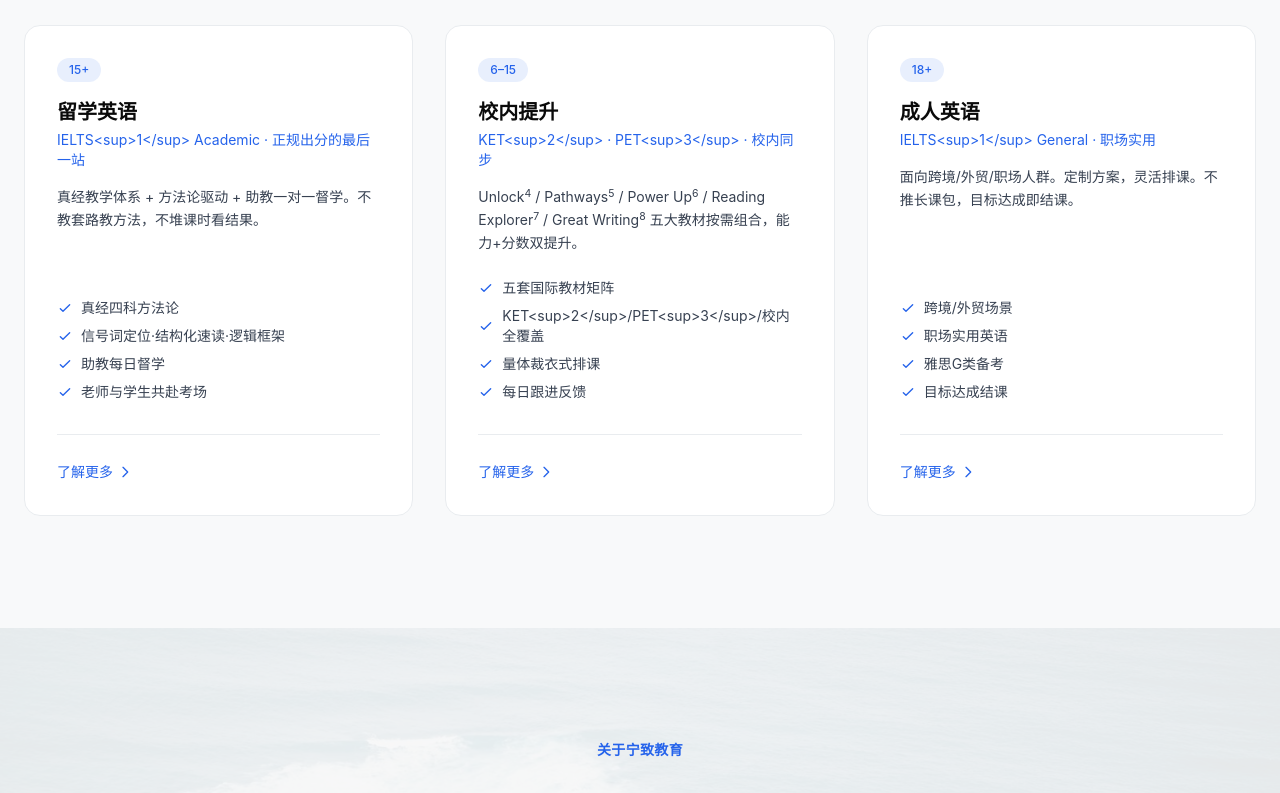
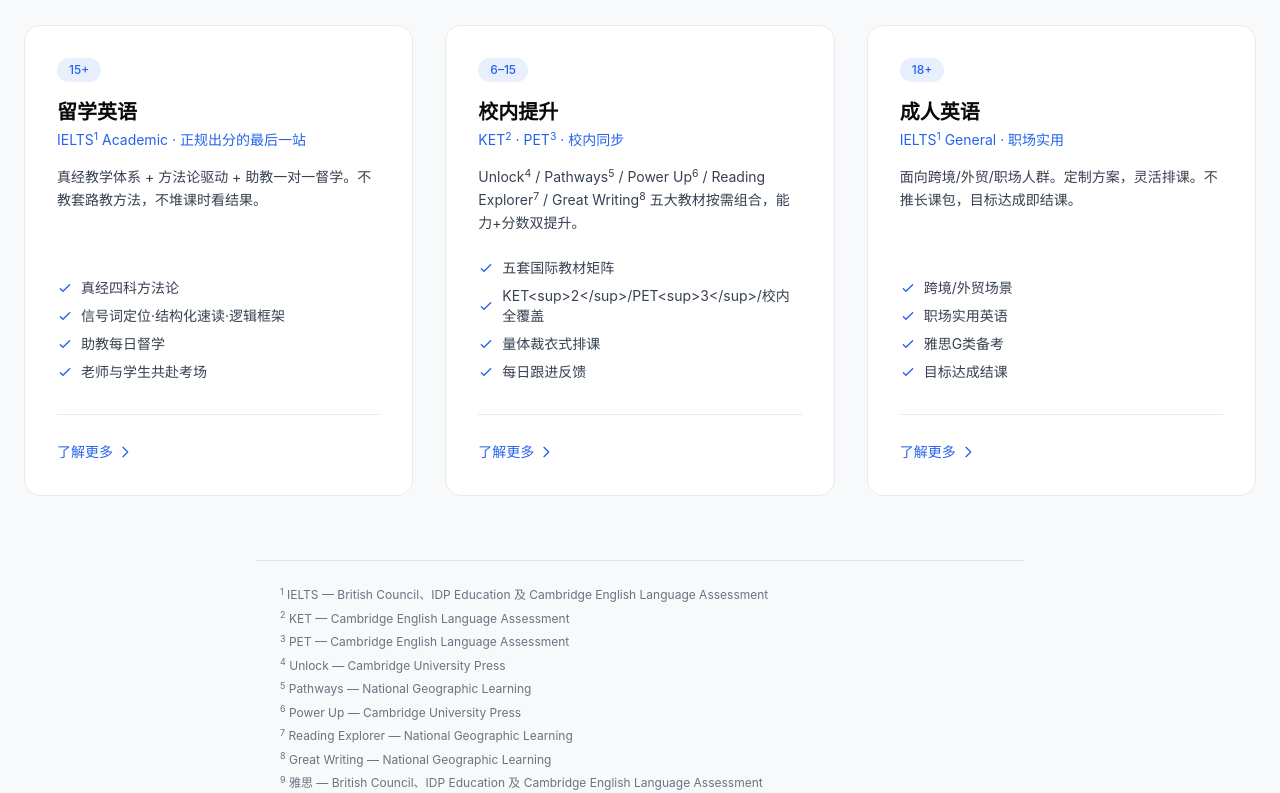
Before and after one commit to dongruiyue/ningzhi-education, a Next.js app: page / in a window 1280 px wide. Shown: the part 1080-1873 px from the top of the page. Built offline with nearby package versions, Linux system fonts and the light colour scheme.

Commit message:
fix: ProductLines sup render + PageNotes import; merged footer paragraphs

```diff
--- a/src/components/landing/ProductLines.tsx
+++ b/src/components/landing/ProductLines.tsx
@@ -2,6 +2,7 @@ import Link from "next/link";
 import { Card } from "@/components/ui/Card";
 import { Badge } from "@/components/ui/Badge";
 import { PRODUCT_LINES } from "@/lib/constants";
+import { PageNotes } from "@/components/ui/PageNotes";
 
 export function ProductLines() {
   return (
@@ -24,7 +25,7 @@ export function ProductLines() {
                 <h3 className="text-xl font-bold text-neutral-900 group-hover:text-brand transition-colors">
                   {line.title}
                 </h3>
-                <p className="text-sm text-brand mt-1">{line.subtitle}</p>
+                <p className="text-sm text-brand mt-1" dangerouslySetInnerHTML={{ __html: line.subtitle }} />
                 <p className="mt-4 text-sm text-neutral-600 leading-relaxed flex-1">
                   <span dangerouslySetInnerHTML={{ __html: line.description }} />
                 </p>
@@ -51,6 +52,19 @@ export function ProductLines() {
           ))}
         </div>
       </div>
+
+      <PageNotes items={[
+    { num: 1, name: 'IELTS', owner: 'British Council、IDP Education 及 Cambridge English Language Assessment' },
+    { num: 2, name: 'KET', owner: 'Cambridge English Language Assessment' },
+    { num: 3, name: 'PET', owner: 'Cambridge English Language Assessment' },
+    { num: 4, name: 'Unlock', owner: 'Cambridge University Press' },
+    { num: 5, name: 'Pathways', owner: 'National Geographic Learning' },
+    { num: 6, name: 'Power Up', owner: 'Cambridge University Press' },
+    { num: 7, name: 'Reading Explorer', owner: 'National Geographic Learning' },
+    { num: 8, name: 'Great Writing', owner: 'National Geographic Learning' },
+    { num: 9, name: '雅思', owner: 'British Council、IDP Education 及 Cambridge English Language Assessment' },
+      ]} />
     </section>
+
   );
 }
--- a/src/components/layout/Footer.tsx
+++ b/src/components/layout/Footer.tsx
@@ -54,8 +54,6 @@ export function Footer() {
           A-Level 及 IGCSE 为 Cambridge International Education 的注册商标。
           IB<sup>&reg;</sup> 为 International Baccalaureate Organization 的注册商标。
           DSE 为香港考试及评核局的注册商标。
-        </p>
-        <p>
           《Unlock》《Power Up》《Interchange》为 Cambridge University Press 出版的教材系列。
           《Pathways》《Reading Explorer》《Great Writing》为 National Geographic Learning 出版的教材系列。
           本网站中提及的所有商标、教材名称及机构名称均为其各自权利持有人的财产，仅用于教学参考和课程说明目的。
```
